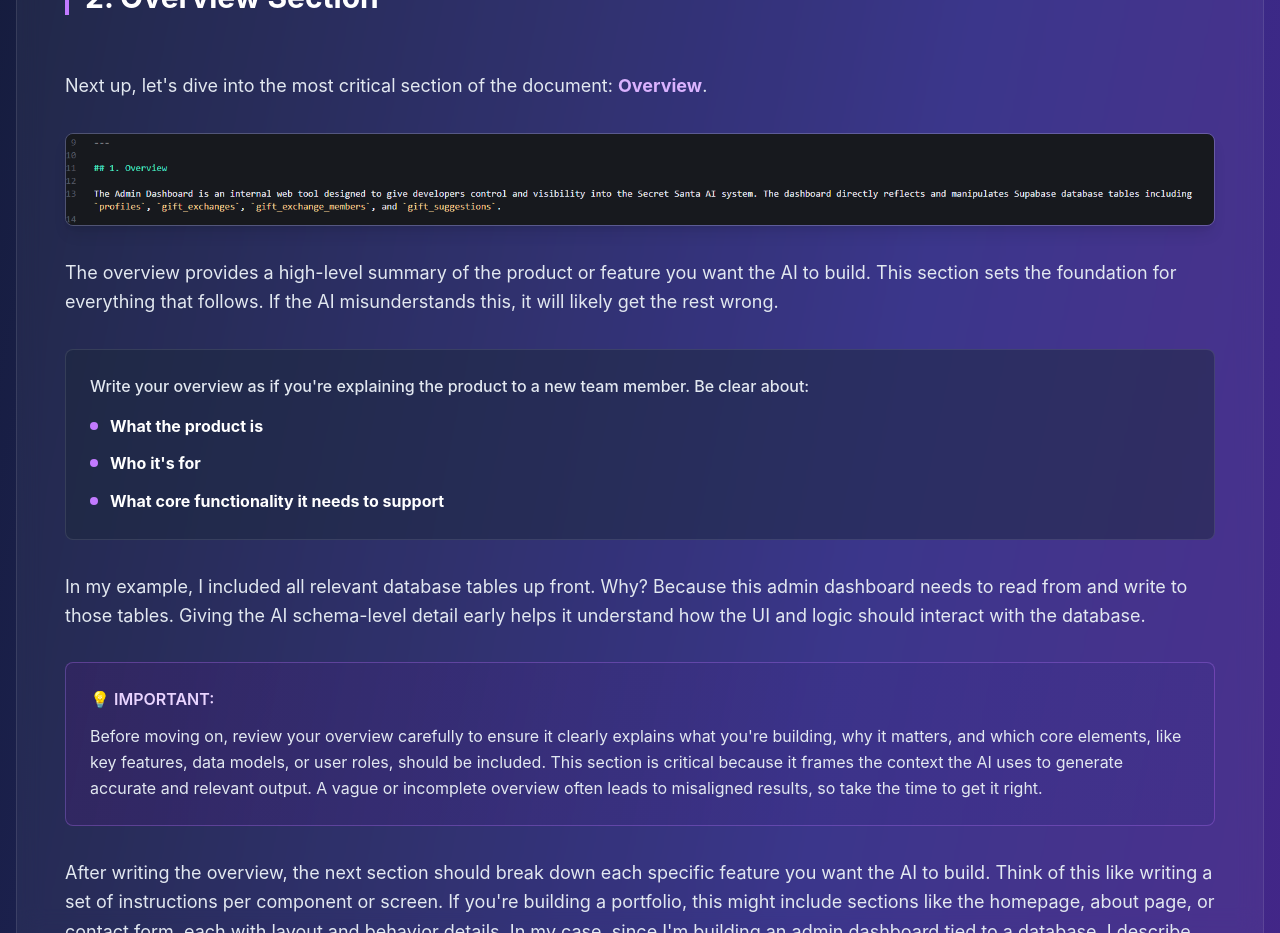
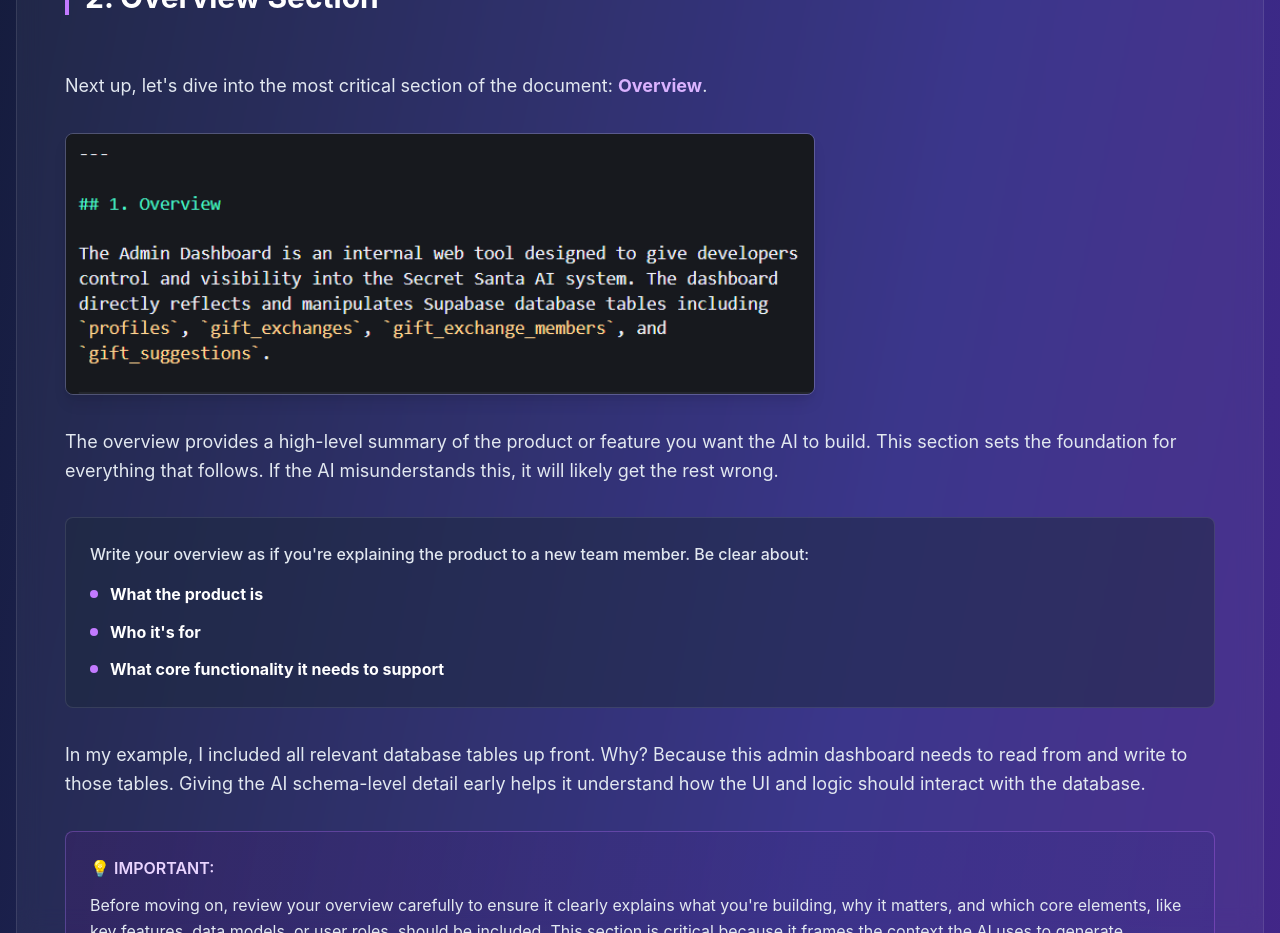
Before and after one commit to alexappleget/portfolio-v2.0, a Next.js app: page /effective-ai-prompting in a window 1280 px wide. Shown: the part 1480-2413 px from the top of the page. Built offline with nearby package versions, Linux system fonts and the light colour scheme.

Commit message:
Fix: adjusted overview image

```diff
--- a/app/effective-ai-prompting/page.tsx
+++ b/app/effective-ai-prompting/page.tsx
@@ -136,7 +136,7 @@ export default async function BlogPostPage() {
             <Image
               src="/prd-overview.png"
               alt="Overview section of the PRD document"
-              width={1500}
+              width={750}
               height={400}
               className="rounded-lg border border-white/20 shadow-lg"
             />
```
Also changed, not shown: public/prd-overview.png.
